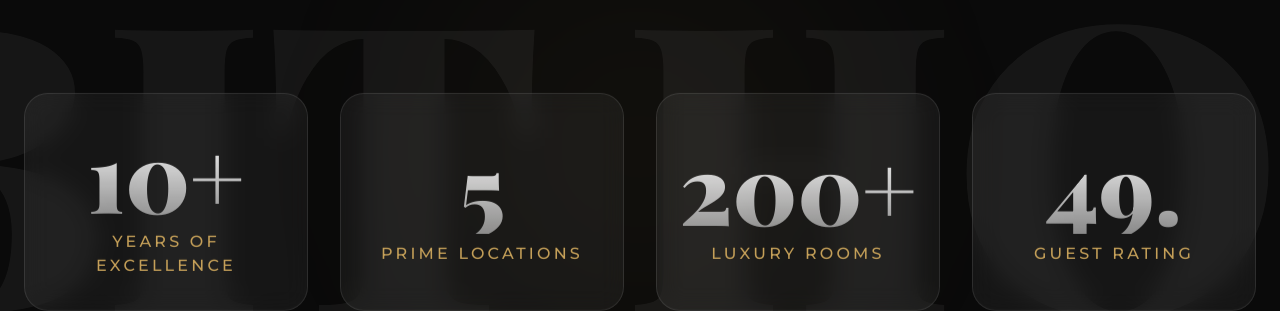
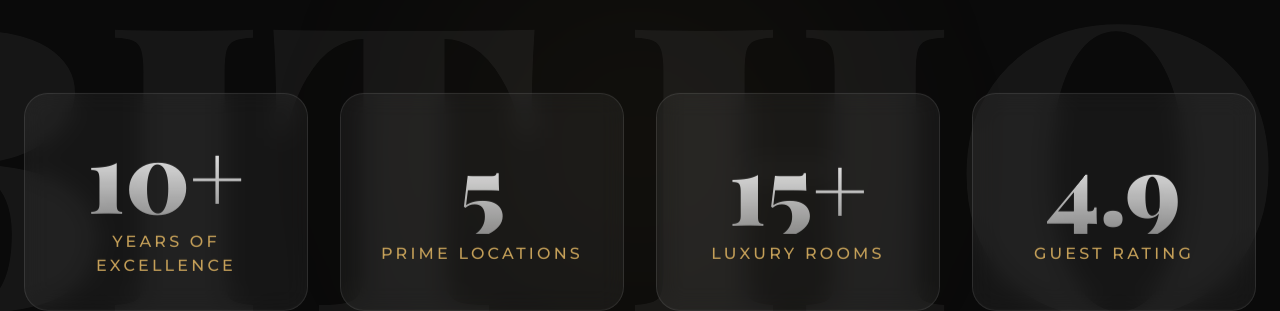
Before and after one commit to yashx420/orbit-hospitality, a React (Vite) app: page / in a window 1280 px wide. Shown: the part 5880-6191 px from the top of the page. Built offline with nearby package versions, Linux system fonts and the light colour scheme; a web font is replaced by a local one.

Commit message:
fix: added missing service apartments, corrected property categories, and standardized SEO metatags

```diff
--- a/src/components/sections/Stats.tsx
+++ b/src/components/sections/Stats.tsx
@@ -23,8 +23,9 @@ const Counter = ({ value }: { value: string }) => {
   // const opacity = useTransform(springValue, [0, 1], [0, 1]); // Simple fade in for non-numeric
 
   // Extract number if present
-  const numericValue = parseInt(value.replace(/[^0-9]/g, "")) || 0;
-  const suffix = value.replace(/[0-9]/g, "");
+  const isDecimal = value.includes(".");
+  const numericValue = parseFloat(value.replace(/[^0-9.]/g, "")) || 0;
+  const suffix = value.replace(/[0-9.]/g, "");
 
   // Update motion value when in view
   if (isInView) {
@@ -37,9 +38,10 @@ const Counter = ({ value }: { value: string }) => {
   useAnimationFrame(() => {
     if (textRef.current) {
       if (numericValue > 0) {
-        textRef.current.textContent = Math.round(
-          springValue.get(),
-        ).toLocaleString();
+        const current = springValue.get();
+        textRef.current.textContent = isDecimal
+          ? current.toFixed(1)
+          : Math.round(current).toLocaleString();
       } else {
         // Fallback for non-numeric values if any, though we mostly have numbers
         // textRef.current.textContent = value;
@@ -124,7 +126,7 @@ const Stats = () => {
   const stats = [
     { label: "Years of Excellence", value: "10+" },
     { label: "Prime Locations", value: "05" },
-    { label: "Luxury Rooms", value: "200+" },
+    { label: "Luxury Rooms", value: "15+" },
     { label: "Guest Rating", value: "4.9" },
   ];
 
```
